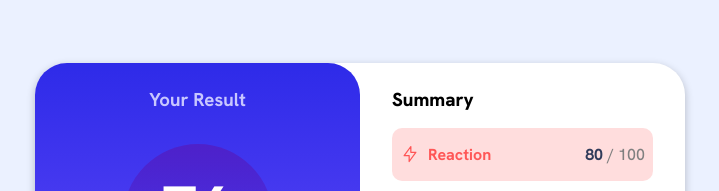
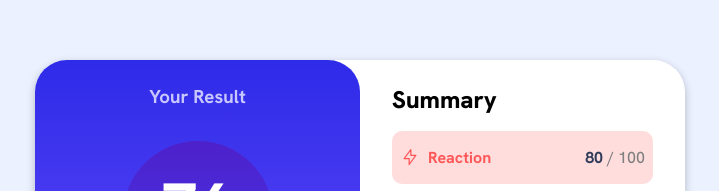
Before and after one commit to KVibe265/Results-summary-component, a plain HTML site: page index.html in a window 1280 px wide. Shown: the part 133-324 px from the top of the page, 280-999 px from the left. Drawn offline with Linux system fonts and the light colour scheme.

Commit message:
Update index.html

```diff
--- a/index.html
+++ b/index.html
@@ -40,7 +40,7 @@ rel="stylesheet">
         </p>
       </section>
       <section class="summary">
-        <h3 class="title">Summary</h3>
+        <h2 class="title">Summary</h2>
         <div class="rows">
           <div class="row">
             <div class="badge">
```
